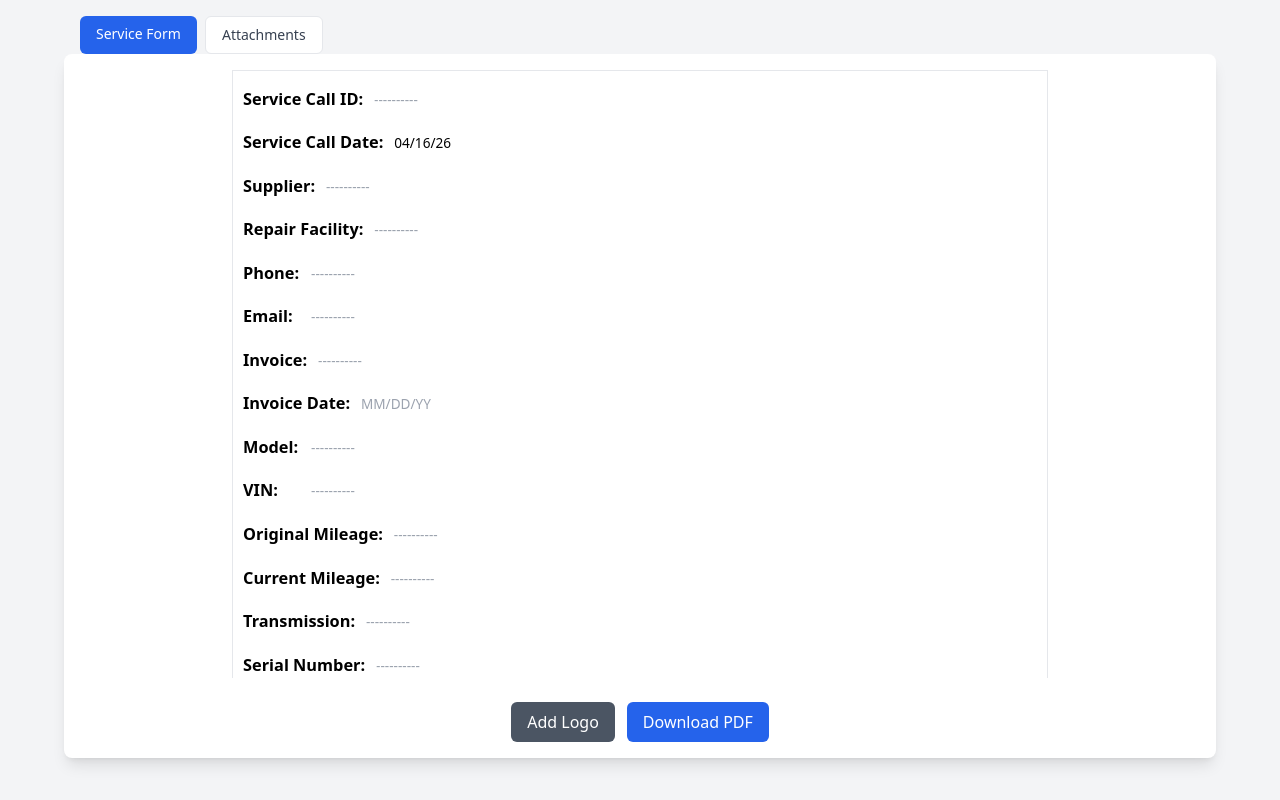
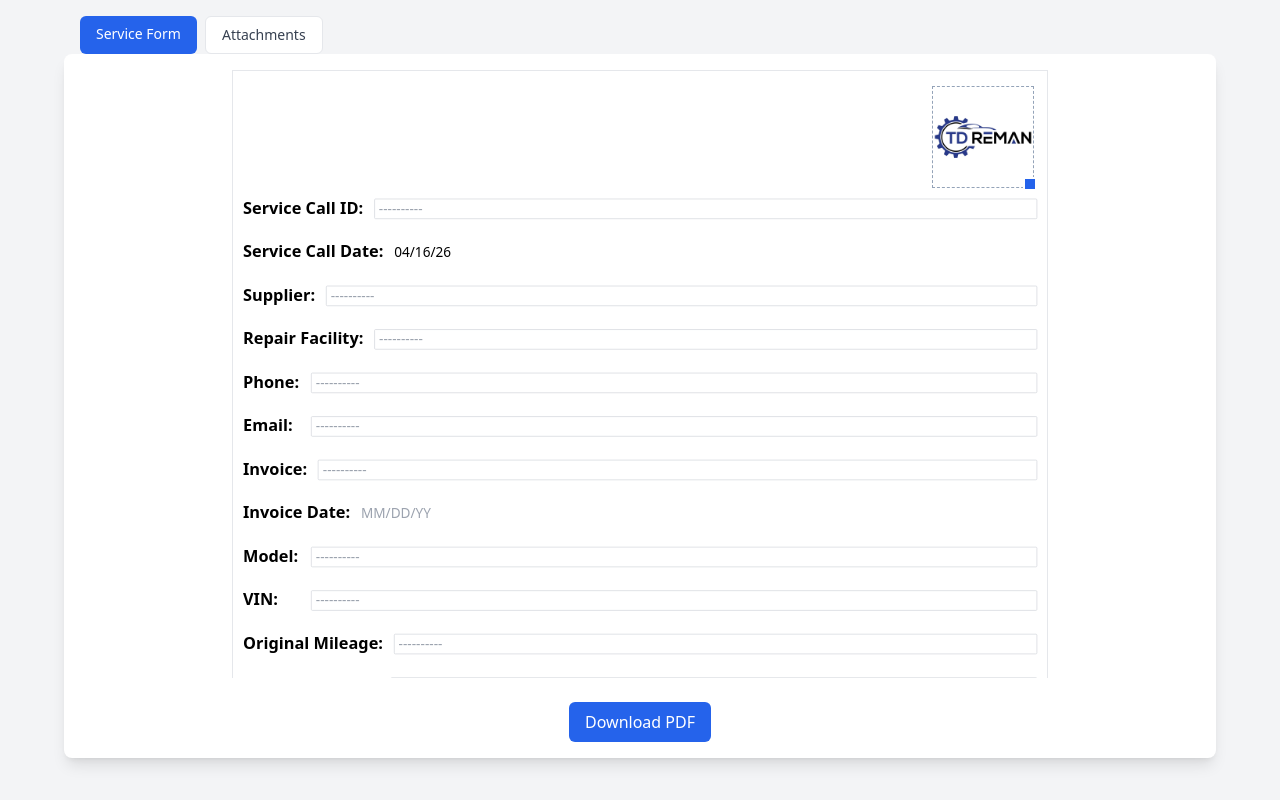
Before and after one commit to MikeNotu/react-to-pdf, a React (Vite) app: page / in a window 1280 px wide. Built offline with nearby package versions, Linux system fonts and the light colour scheme.

Commit message:
feat: add logo functionality removed and added hardcoded logo

```diff
--- a/src/components/LabeledTextInputRow.tsx
+++ b/src/components/LabeledTextInputRow.tsx
@@ -54,11 +54,15 @@ const labelBaseStyle: React.CSSProperties = {
 
 const inputBaseStyle: React.CSSProperties = {
   fontSize: "20px",
-  display: "flex",
-  height: "20px",
+  display: "block",
+  height: "30px",
+  lineHeight: "normal",
+  padding: "2px 0.375rem",
   flex: 1,
   width: "100%",
   boxSizing: "border-box",
+  border: "1px solid #d1d5db",
+  borderRadius: "0.125rem",
 };
 
 const rowStyle = (alignItems: AlignItems): React.CSSProperties => ({
--- a/src/screens/invoice.tsx
+++ b/src/screens/invoice.tsx
@@ -1,16 +1,16 @@
 import React from "react";
-import { MediaFilePickerButton } from "../components/MediaFilePickerButton";
 import { PlacedImage } from "../components/PlacedImage";
 import { LabeledDatePickerRow } from "../components/LabeledDatePickerRow";
 import { LabeledTextInputRow } from "../components/LabeledTextInputRow";
 import { PerCustomerField } from "../components/PerCustomerField";
 import { useDocument } from "../context/DocumentContext";
-import { letterPageBounds, letterPageStyle } from "../constants/letterPageStyles";
-import { MEDIA_FILE_ERROR } from "../constants/mediaFiles";
+import {
+  letterPageBounds,
+  letterPageStyle,
+} from "../constants/letterPageStyles";
+import carLogo from "../assets/CarLogo.jpg";
 import {
   defaultLogoPlacement,
-  isMediaFile,
-  readMediaFile,
   type ImagePlacement,
 } from "../utils/readMediaFile";
 
@@ -36,9 +36,8 @@ export const Invoice = () => {
   });
   const [perCustomer, setPerCustomer] = React.useState("");
   const [activities, setActivities] = React.useState("");
-  const [logoPlacement, setLogoPlacement] = React.useState<ImagePlacement | null>(
-    null,
-  );
+  const [logoPlacement, setLogoPlacement] =
+    React.useState<ImagePlacement | null>(null);
 
   const { isExporting, registerInvoicePrintRef, downloadPdf } = useDocument();
 
@@ -62,27 +61,33 @@ export const Invoice = () => {
       }));
     };
 
-  const handleLogoFilesSelected = async (files: File[]) => {
-    const file = files[0];
-    if (!file) return;
-
-    if (!isMediaFile(file)) {
-      throw new Error(MEDIA_FILE_ERROR);
-    }
-
-    const src = await readMediaFile(file);
-    const placement = await defaultLogoPlacement(src, letterPageBounds);
-    setLogoPlacement(placement);
-  };
-
-  const handleRemoveLogo = () => {
-    setLogoPlacement(null);
-  };
-
   const setPrintRef = (element: HTMLDivElement | null) => {
     printRef.current = element;
     registerInvoicePrintRef(element);
   };
+
+  React.useEffect(() => {
+    let mounted = true;
+    const setDefaultLogo = async () => {
+      try {
+        const placement = await defaultLogoPlacement(carLogo, letterPageBounds);
+        if (mounted) setLogoPlacement(placement);
+      } catch {
+        if (!mounted) return;
+        setLogoPlacement({
+          src: carLogo,
+          x: letterPageBounds.width - 136,
+          y: 16,
+          width: 120,
+          height: 80,
+        });
+      }
+    };
+    void setDefaultLogo();
+    return () => {
+      mounted = false;
+    };
+  }, []);
 
   React.useEffect(() => {
     const form = formRef.current;
@@ -148,7 +153,11 @@ export const Invoice = () => {
                 alt="Company logo"
               />
             ) : null}
-            <form ref={formRef} className="flex flex-col" style={formScaleStyle}>
+            <form
+              ref={formRef}
+              className="flex flex-col"
+              style={formScaleStyle}
+            >
               <LabeledTextInputRow
                 label="Service Call ID"
                 name="Service Call ID"
@@ -308,19 +317,6 @@ export const Invoice = () => {
         </div>
 
         <div className="mt-6 flex flex-wrap justify-center gap-3">
-          <MediaFilePickerButton
-            label={logoPlacement ? "Change Logo" : "Add Logo"}
-            onFilesSelected={handleLogoFilesSelected}
-          />
-          {logoPlacement ? (
-            <button
-              type="button"
-              onClick={handleRemoveLogo}
-              className="flex items-center bg-gray-200 text-gray-800 px-4 py-2 rounded-md hover:bg-gray-300 transition duration-300"
-            >
-              Remove Logo
-            </button>
-          ) : null}
           <button
             ref={downloadButtonRef}
             type="button"
@@ -339,4 +335,6 @@ const formScaleStyle: React.CSSProperties = {
   transform: "scale(0.68)",
   transformOrigin: "top left",
   width: "147.059%",
+  paddingTop: "160px",
+  boxSizing: "border-box",
 };
```
Lines whose indentation alone changed are shown as unchanged.
